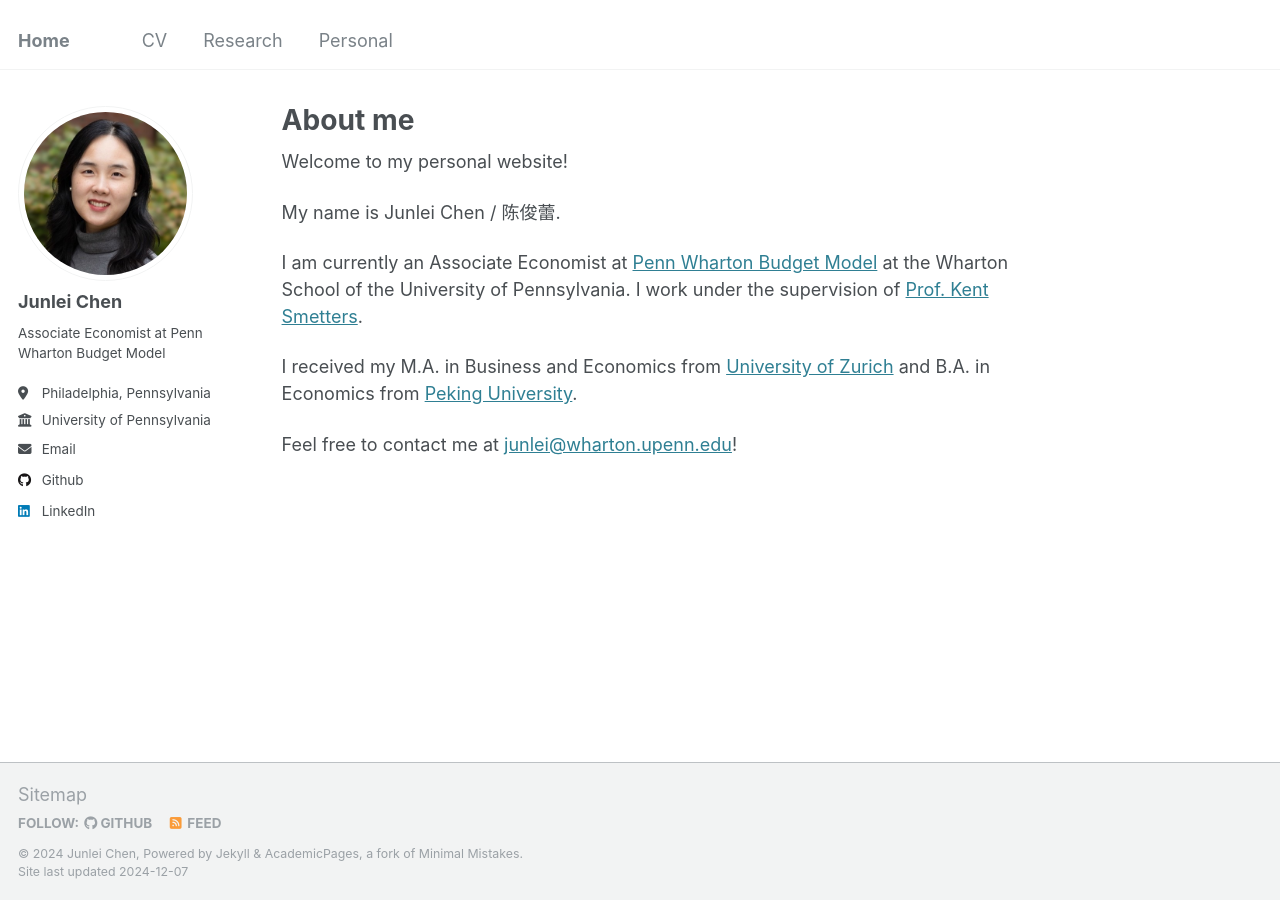
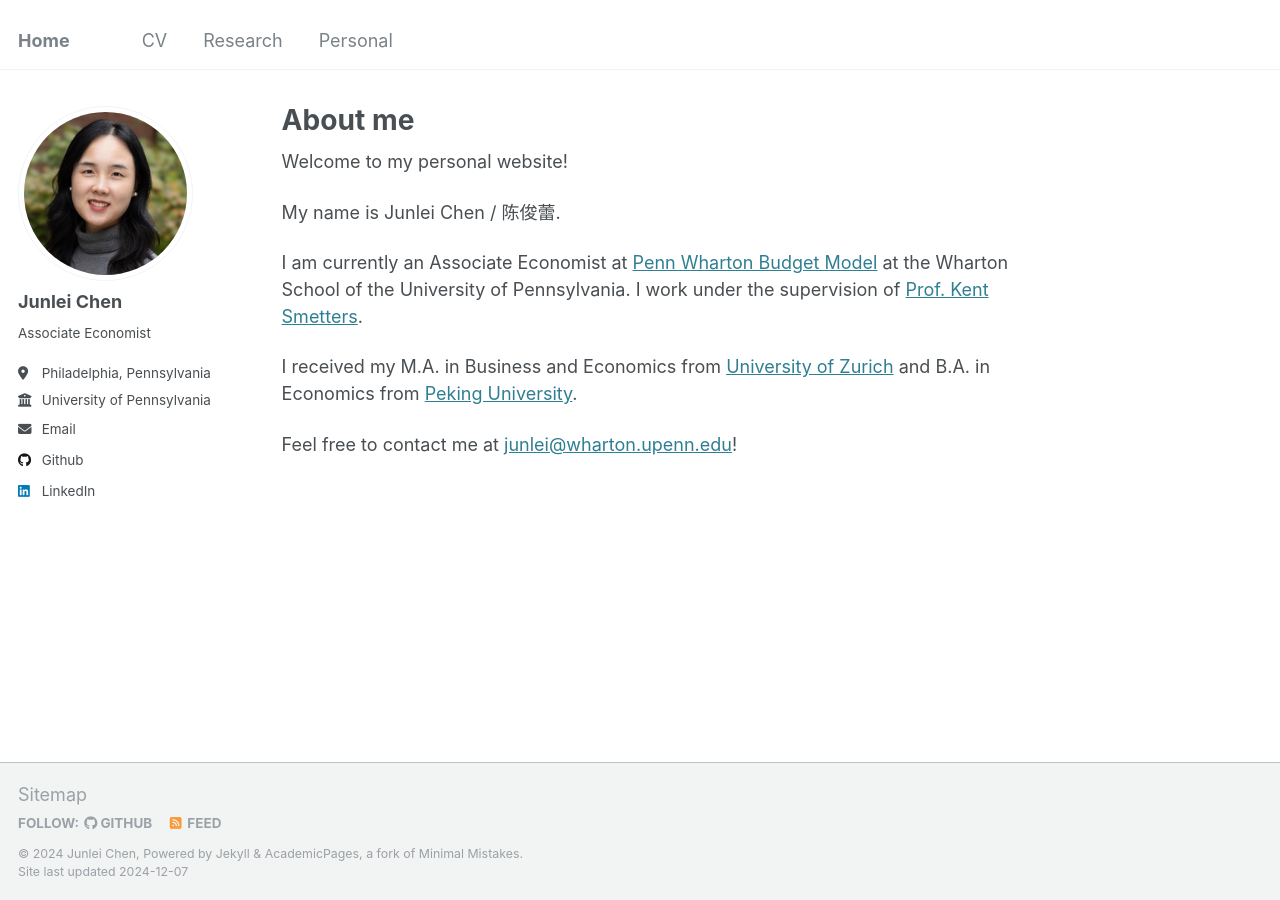
Before and after one commit to Junlei-Chen/junlei-chen.github.io, a Jekyll site: the page built from _pages/about.md, in a window 1280 px wide. Built offline with Jekyll 4.4.1, drawn with Linux system fonts in a browser that asks for light colours.

Commit message:
Update _config.yml

```diff
--- a/_config.yml
+++ b/_config.yml
@@ -24,7 +24,7 @@ author:
   avatar           : "profile.png"
   name             : "Junlei Chen"
   pronouns         : # example: "she/her"
-  bio              : "Associate Economist at Penn Wharton Budget Model"
+  bio              : "Associate Economist"
   location         : "Philadelphia, Pennsylvania"
   employer         : "University of Pennsylvania"
   uri              : # URL
```
